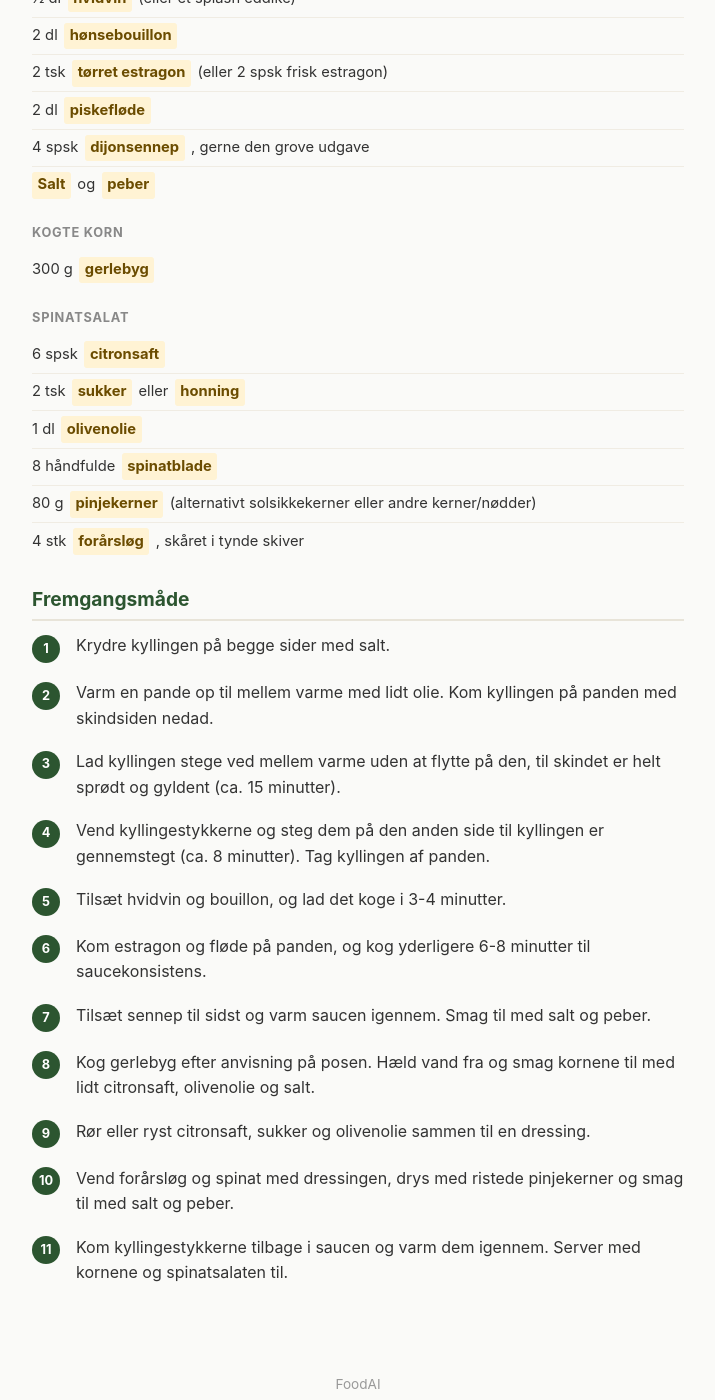
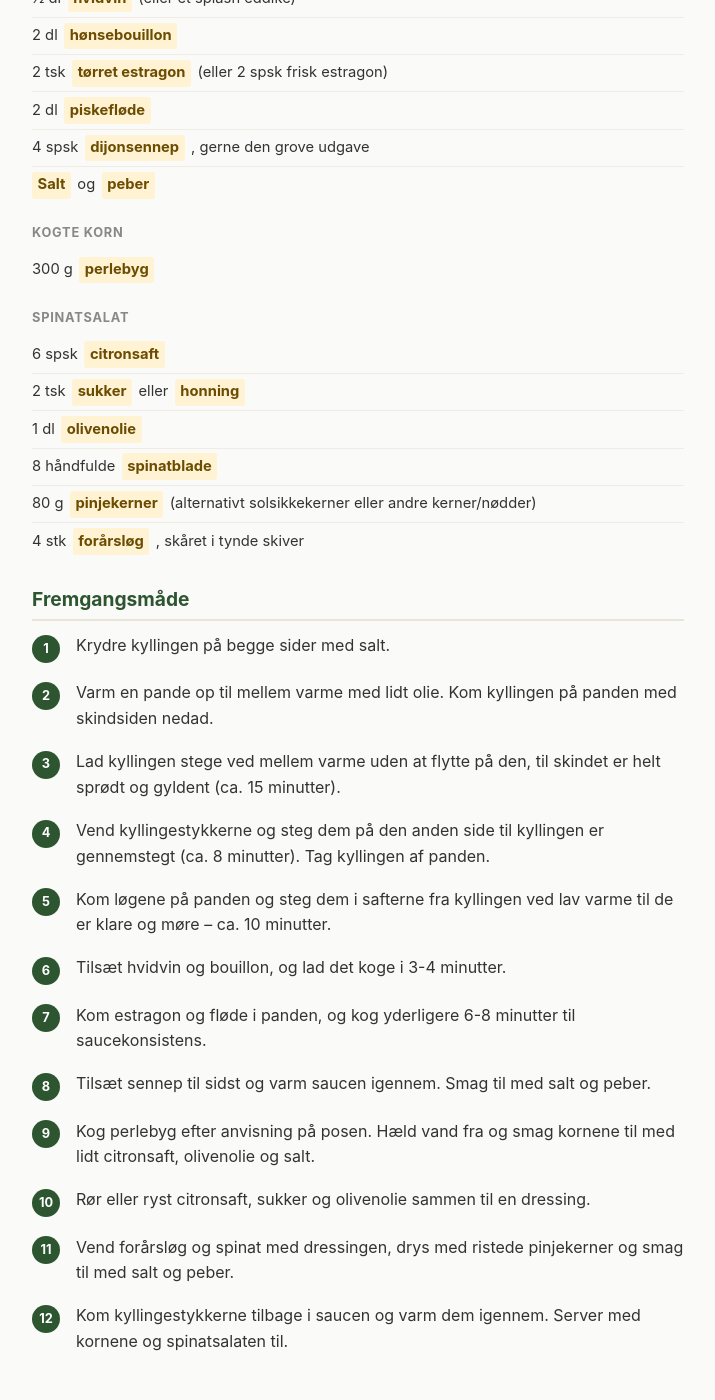
Before and after one commit to larsgam/FoodAI, a Jekyll site: the page built from Hverdagsmad/sennepskylling-med-korn-og-spinatsalat.md, in a window 1280 px wide and 1400 px high, scrolled down 558 px. Shown: the whole window, without its empty margins (282-997 px from the left). Built offline with Jekyll 4.4.1, drawn with Linux system fonts in a browser that asks for light colours; some of the changed text lies outside the part shown.

Commit message:
Ret sennepskylling: løg (ikke æg), perlebyg, tilføj løg-trin

```diff
--- a/Hverdagsmad/sennepskylling-med-korn-og-spinatsalat.md
+++ b/Hverdagsmad/sennepskylling-med-korn-og-spinatsalat.md
@@ -23,7 +23,7 @@ Kilde: Meyers Når Du Flytter Hjemmefra, side 165
 - `Salt` og `peber`
 
 ### Kogte korn
-- 300 g `gerlebyg`
+- 300 g `perlebyg`
 
 ### Spinatsalat
 - 6 spsk `citronsaft`
@@ -39,10 +39,11 @@ Kilde: Meyers Når Du Flytter Hjemmefra, side 165
 2. Varm en pande op til mellem varme med lidt olie. Kom kyllingen på panden med skindsiden nedad.
 3. Lad kyllingen stege ved mellem varme uden at flytte på den, til skindet er helt sprødt og gyldent (ca. 15 minutter).
 4. Vend kyllingestykkerne og steg dem på den anden side til kyllingen er gennemstegt (ca. 8 minutter). Tag kyllingen af panden.
-5. Tilsæt hvidvin og bouillon, og lad det koge i 3-4 minutter.
-7. Kom estragon og fløde på panden, og kog yderligere 6-8 minutter til saucekonsistens.
+5. Kom løgene på panden og steg dem i safterne fra kyllingen ved lav varme til de er klare og møre – ca. 10 minutter.
+6. Tilsæt hvidvin og bouillon, og lad det koge i 3-4 minutter.
+7. Kom estragon og fløde i panden, og kog yderligere 6-8 minutter til saucekonsistens.
 8. Tilsæt sennep til sidst og varm saucen igennem. Smag til med salt og peber.
-9. Kog gerlebyg efter anvisning på posen. Hæld vand fra og smag kornene til med lidt citronsaft, olivenolie og salt.
+9. Kog perlebyg efter anvisning på posen. Hæld vand fra og smag kornene til med lidt citronsaft, olivenolie og salt.
 10. Rør eller ryst citronsaft, sukker og olivenolie sammen til en dressing.
 11. Vend forårsløg og spinat med dressingen, drys med ristede pinjekerner og smag til med salt og peber.
 12. Kom kyllingestykkerne tilbage i saucen og varm dem igennem. Server med kornene og spinatsalaten til.
```
Also changed, not shown: other parts of Hverdagsmad/sennepskylling-med-korn-og-spinatsalat.md (+1 -1 lines).
